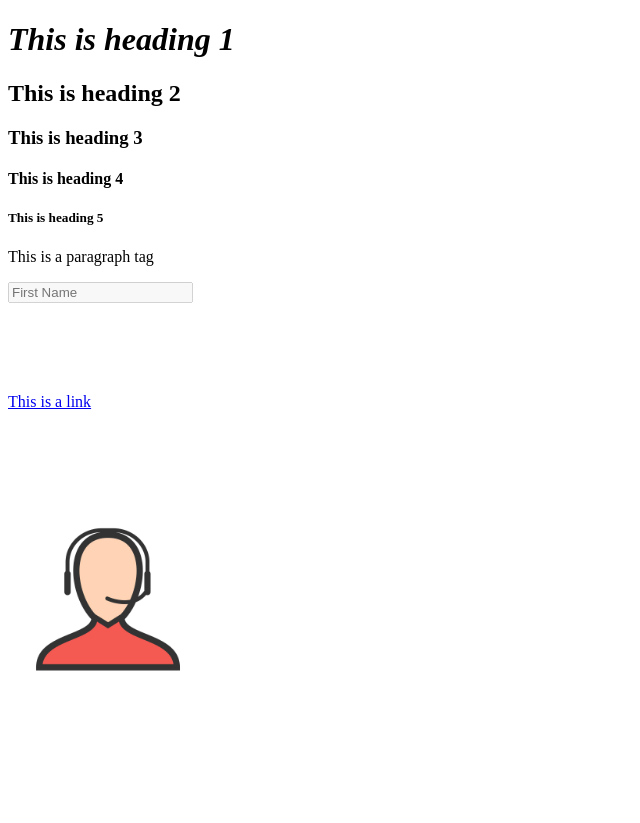
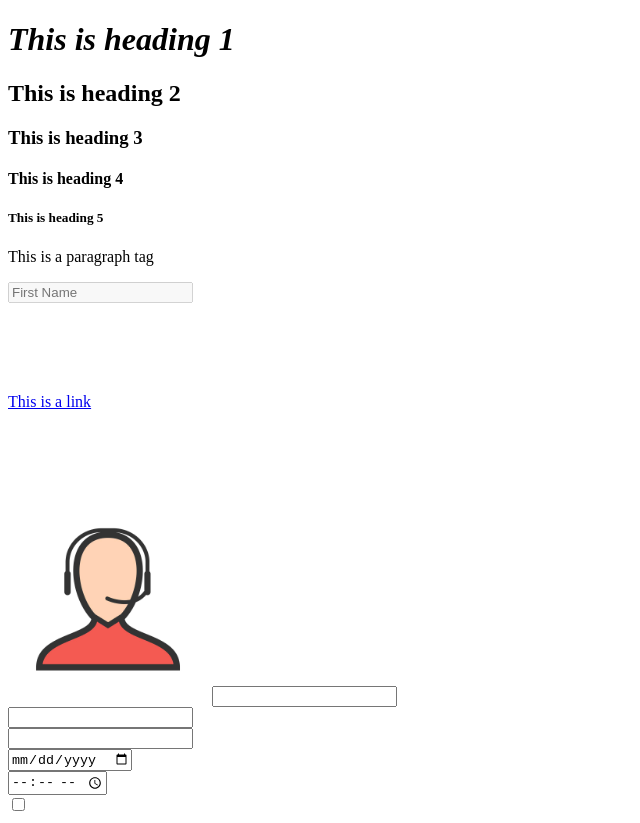
Before and after one commit to pastorcode/web-tutorial, a plain HTML site: page index.html in a window 1280 px wide. Shown: the whole page, without its empty margins (0-640 px from the left). Before the commit the page ends 800 px from the top, so only its background shows below. Drawn offline with Linux system fonts and the light colour scheme.

Commit message:
made changes to index.html

```diff
--- a/index.html
+++ b/index.html
@@ -20,5 +20,15 @@
     <br><br><br><br><br><br>
     <img src="image.jpg" alt="web page image" width="200px">
 
+    <!-- this is a new addition showing different types of input fields-->
+    <input type="text" /><br>
+    <input type="email" /><br>
+    <input type="password" /><br>
+    <input type="date" /><br>
+    <input type="time" /><br>
+    <input type="checkbox" /><br>
+    <!-- new changes ends here -->
+
+
   </body>
 </html>
```
